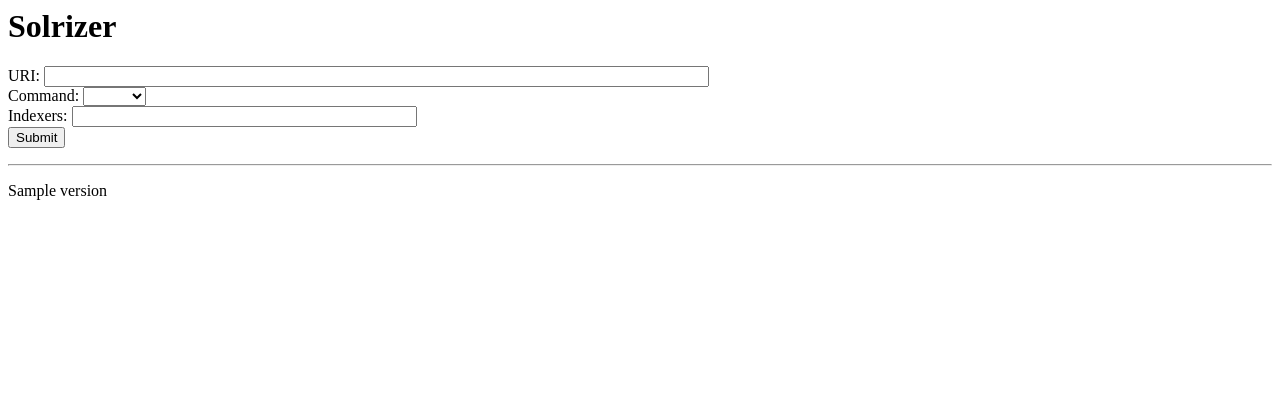
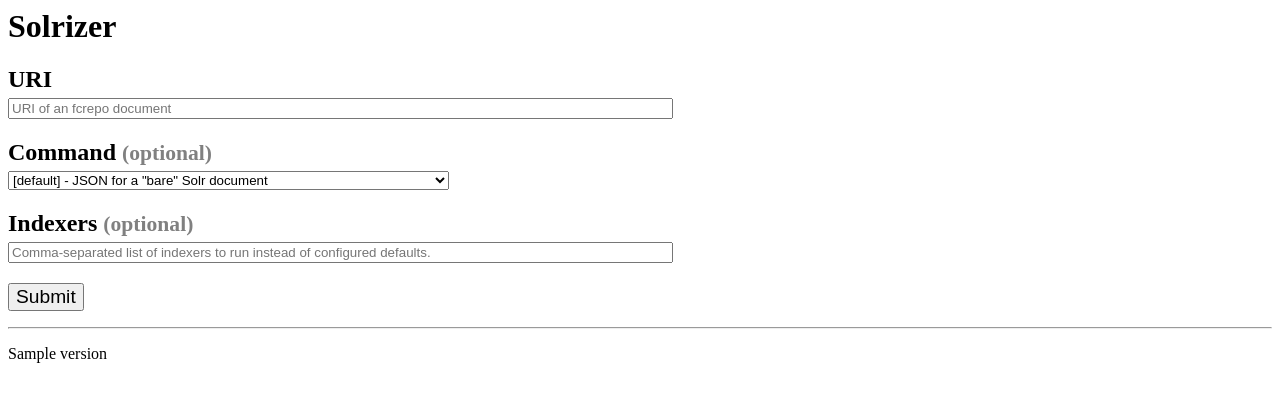
Before and after one commit to umd-lib/solrizer, a Flask app: template src/solrizer/templates/index.html in a window 1280 px wide. Shown: the top 402 px of the page. Run offline with Flask 3, Linux system fonts and the light colour scheme; the template is opened without the code that fills it: most values are stand-ins (such as "Sample title", 1, 10 or a date in 2020); parts of the project's set-up code (start-up, migrations or seed data) failed here and were passed over.

Commit message:
LIBFCREPO-1773. Improved layout and styling of Solrizer form
Improved the layout and styling of the Solrizer home page form,
including adding placeholder text in the input textboxes, and
adding explanations to each of the options in the "Command" dropdown.

https://umd-dit.atlassian.net/browse/LIBFCREPO-1773

```diff
--- a/src/solrizer/templates/index.html
+++ b/src/solrizer/templates/index.html
@@ -1,26 +1,51 @@
 <html>
     <head>
     <title>Solrizer</title>
+    <style>
+        h2 {
+            margin-bottom: 5px;
+        }
+        .optional-label {
+            color: gray;
+            font-size: 90%;
+        }
+        #submit-button {
+            margin-top: 20px;
+            font-size: 120%;
+        }
+    </style>
     </head>
     <body>
     <h1>Solrizer</h1>
     <form method="get" action="/doc">
         <div>
-            <label>URI: <input name="uri" type="text" size="80"/></label>
+            <h2><label for="uri">URI</label></h2>
+            <input
+                id="uri" name="uri" type="text" size="80"
+                placeholder="URI of an fcrepo document"
+            />
         </div>
+
         <div>
-        <label for="command">Command:</label>
-        <select name="command">
-            <option value=""></option>
-            <option value="add">add</option>
-            <option value="update">update</option>
-        </select>
+            <h2><label for="command">Command</label> <span class="optional-label">(optional)</span></h2>
+            <select id="command" name="command">
+                <option value="">[default] - JSON for a "bare" Solr document</option>
+                <option value="add">add - JSON for inserting a document/overwriting an existing document</option>
+                <option value="update">update - JSON for a partial (diff-based) update of an existing document</option>
+            </select>
         </div>
+
         <div>
-        <label for="indexers">Indexers:</label>
-        <input type="text" id="indexers" name="indexers" size=40>
+            <h2><label for="indexers">Indexers</label> <span class="optional-label">(optional)</span></h2>
+            <input
+            type="text" id="indexers" name="indexers" size=80
+            placeholder="Comma-separated list of indexers to run instead of configured defaults."
+            >
         </div>
-        <button type="submit">Submit</button>
+
+        <div>
+            <button id="submit-button" type="submit">Submit</button>
+        </div>
     </form>
     <hr/>
     <p id="version">{{ version }}</p>
```
